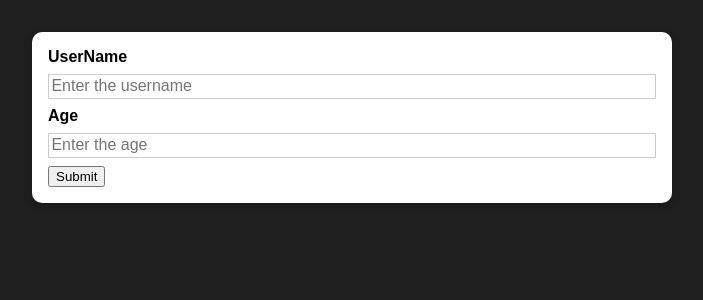
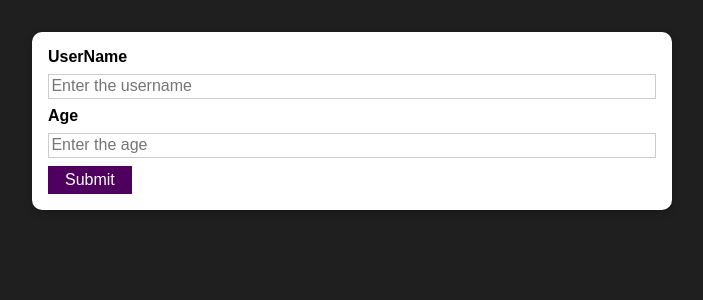
Before and after one commit to Eshwar17/User-Management-App, a React (Create React App) app: page / in a window 1280 px wide. Shown: the top 300 px of the page, without its empty margins (288-991 px from the left). Built offline with nearby package versions, Linux system fonts and the light colour scheme.

Commit message:
Added reusable Button component

```diff
--- /dev/null
+++ b/src/components/UI/Button.js
@@ -0,0 +1,16 @@
+import React from "react";
+import classes from "./Button.module.css";
+
+const Button = (props) => {
+  return (
+    <button
+      className={classes.button}
+      type={props.type || "button"}
+      onClick={props.onClick}
+    >
+        {props.children}
+    </button>
+  );
+};
+
+export default Button;
--- /dev/null
+++ b/src/components/UI/Button.module.css
@@ -0,0 +1,18 @@
+.button {
+    font: inherit;
+    border: 1px solid #4f005f;
+    background: #4f005f;
+    color: white;
+    padding: 0.25rem 1rem;
+    cursor: pointer;
+  }
+
+  .button:hover,
+  .button:active {
+    background: #741188;
+    border-color: #741188;
+  }
+
+  .button:focus {
+    outline: none;
+  }
--- a/src/components/Users/AddUser.js
+++ b/src/components/Users/AddUser.js
@@ -1,6 +1,7 @@
 import React from "react";
 import Card from "../UI/Card";
 import classes from './AddUser.module.css'
+import Button from "../UI/Button";
 
 const AddUser = (props) => {
   const addUserHandler = (event) => {
@@ -13,7 +14,7 @@
         <input id="username" type="text" placeholder="Enter the username" />
         <label htmlFor="age">Age</label>
         <input id="age" type="number" placeholder="Enter the age" />
-        <button type="submit">Submit</button>
+        <Button type="submit">Submit</Button>
       </form>
     </Card>
   );
```
